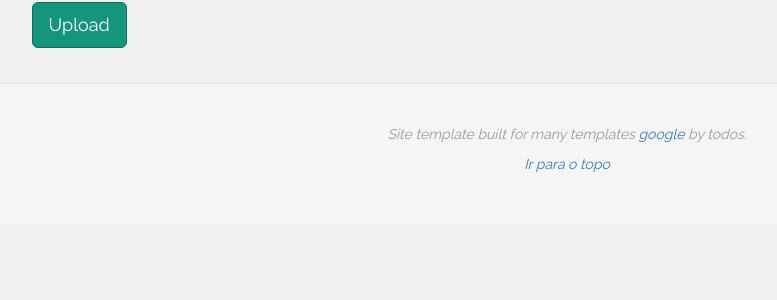
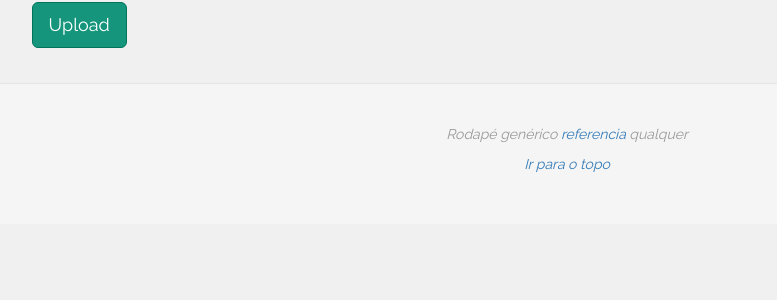
Before and after one commit to eduardocesar93/FGV-Goal, a Flask app: page /submeter in a window 1280 px wide. Shown: the part 399-699 px from the top of the page, without its empty margins (73-850 px from the left). Run offline with Flask 2, Linux system fonts and the light colour scheme; some libraries are stand-ins or nearby versions.

Commit message:
Mudança no rodapé

```diff
--- a/templates/consultar.html
+++ b/templates/consultar.html
@@ -91,7 +91,7 @@
 	</body>
 	<footer>
       <iframe id="download_frame" style="display:none;"></iframe>
-	  <p>Site template built for many templates  <a href="http://getbootstrap.com">google</a> by todos.</p>
+	  <p>Rodapé genérico <a href="http://getbootstrap.com">referencia</a> qualquer</p>
 	  <p>
 		<a href="#">Ir para o topo</a>
 	  </p>
--- a/templates/index.html
+++ b/templates/index.html
@@ -115,7 +115,7 @@
 	</main>
   </body>
   <footer>
-	  <p>Site template built for many templates  <a href="http://getbootstrap.com">google</a> by todos.</p>
+	  <p>Rodapé genérico  <a href="http://getbootstrap.com">google</a> refrência.</p>
 	  <p>
 		<a href="#">Ir para o topo</a>
 	  </p>
--- a/templates/submeter.html
+++ b/templates/submeter.html
@@ -127,7 +127,7 @@
 		</main>
 	</body>
 	<footer>
-	  <p>Site template built for many templates  <a href="http://getbootstrap.com">google</a> by todos.</p>
+	  <p>Rodapé genérico <a href="http://getbootstrap.com">referencia</a> qualquer</p>
 	  <p>
 		<a href="#">Ir para o topo</a>
 	  </p>
```
